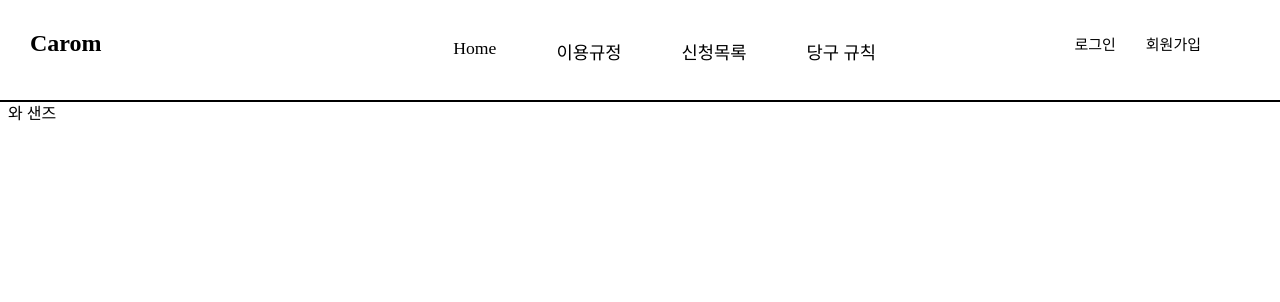
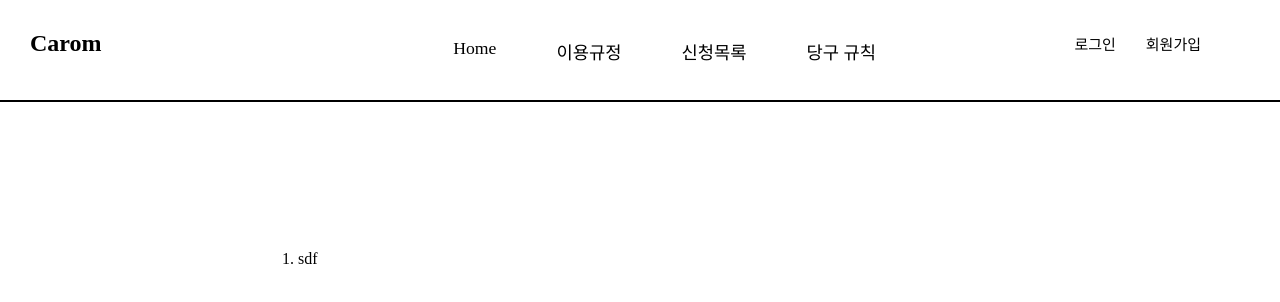
Before and after one commit to AZAAZATV/CaromFront, a React (Create React App) app in the folder carom/: page /Terms-of-use in a window 1280 px wide. Shown: the top 302 px of the page. Built offline with nearby package versions, Linux system fonts and the light colour scheme; a web font is replaced by a local one.

Commit message:
이용규정 업데이트

```diff
--- a/carom/src/Components/Navigation.scss
+++ b/carom/src/Components/Navigation.scss
@@ -20,6 +20,7 @@
   }
 
   nav {
+    background-color: white;
     position: fixed;
     top: 0;
     left: 0;
--- a/carom/src/Components/TermsOfUse.js
+++ b/carom/src/Components/TermsOfUse.js
@@ -3,7 +3,11 @@ import './TermsOfUse.scss';
 
 function TermsOfUse() {
   return <div className="TermsOfUse">
-    와 샌즈
+    <ol>
+      <li>
+        sdf
+      </li>
+    </ol>
   </div>;
 }
 
--- a/carom/src/Components/TermsOfUse.scss
+++ b/carom/src/Components/TermsOfUse.scss
@@ -1,3 +1,7 @@
 .TermsOfUse {
   margin-top: 100px;
+
+  ol {
+    margin: 250px;
+  }
 }
```
